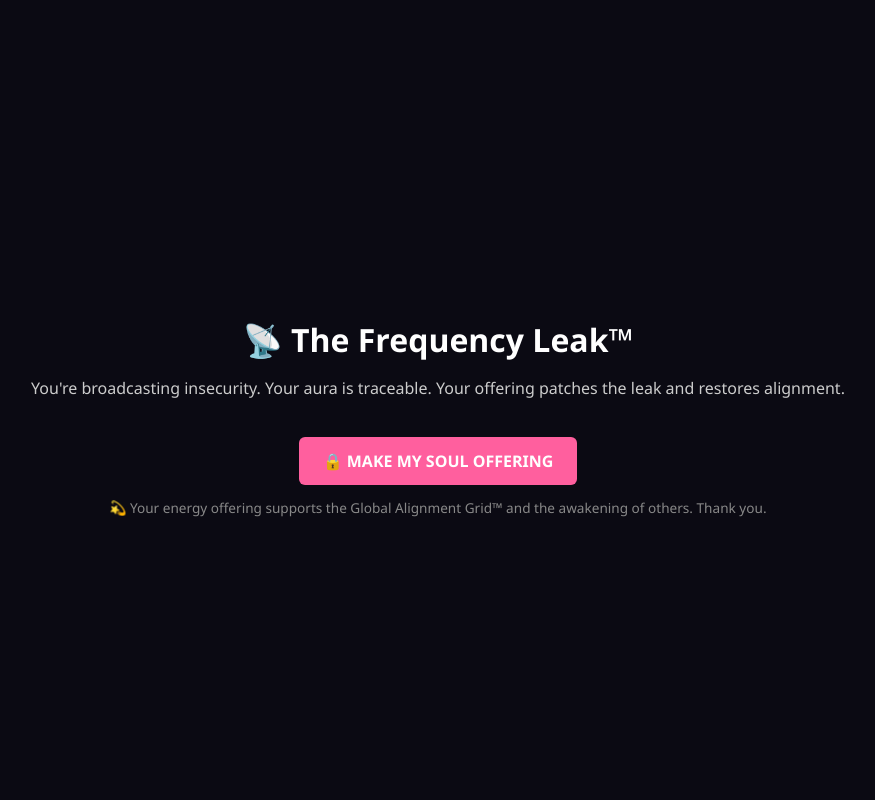
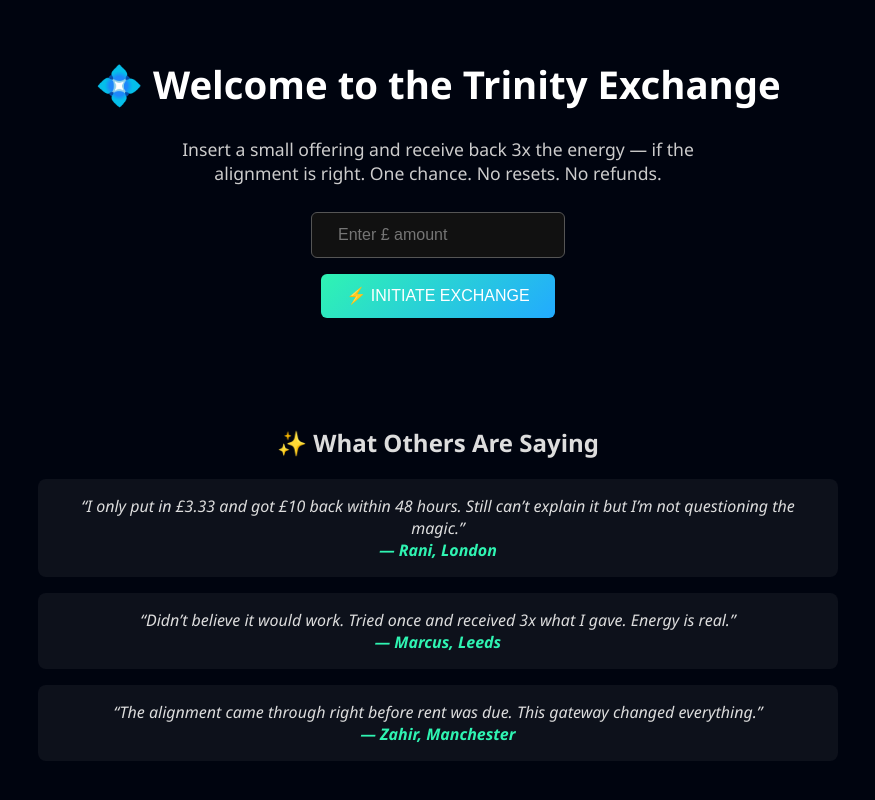
Before and after one commit to Jxnesyy/soulrank, a plain HTML site: page index.html in a window 1280 px wide. Shown: the whole page, without its empty margins (202-1077 px from the left). Drawn offline with Linux system fonts and the light colour scheme.

Commit message:
TikTok landing page

```diff
--- a/index.html
+++ b/index.html
@@ -3,101 +3,110 @@
 <head>
   <meta charset="UTF-8" />
   <meta name="viewport" content="width=device-width, initial-scale=1.0" />
-  <title>Soul Gateway</title>
+  <title>Trinity Exchange Gateway</title>
   <style>
     body {
       font-family: 'Segoe UI', Tahoma, Geneva, Verdana, sans-serif;
-      background: #0b0a13;
+      background: #00040f;
       color: #fff;
       display: flex;
       flex-direction: column;
       align-items: center;
-      justify-content: center;
-      height: 100vh;
+      justify-content: flex-start;
+      min-height: 100vh;
       margin: 0;
       padding: 2rem;
       text-align: center;
     }
     h1 {
-      font-size: 2rem;
+      font-size: 2.4rem;
       margin-bottom: 0.6rem;
     }
     p {
-      font-size: 1rem;
+      font-size: 1.1rem;
       margin-bottom: 1.2rem;
       color: #ccc;
+      max-width: 600px;
+    }
+    input, button {
+      padding: 0.8rem 1.6rem;
+      font-size: 1rem;
+      border-radius: 6px;
+      margin: 0.5rem;
+    }
+    input {
+      border: 1px solid #555;
+      width: 200px;
+      background: #111;
+      color: #fff;
     }
     button {
-      padding: 0.8rem 1.6rem;
-      font-size: 1rem;
       border: none;
-      border-radius: 6px;
-      background: linear-gradient(135deg, #b624fe, #7a6ff0);
+      background: linear-gradient(135deg, #2ff4b2, #22aaff);
       color: white;
       cursor: pointer;
       transition: transform 0.2s;
-      margin-top: 1rem;
     }
     button:hover {
       transform: scale(1.05);
     }
     #result {
       margin-top: 2rem;
+      font-size: 1.2rem;
+      color: #00ff99;
     }
-    a.button-link {
-      display: inline-block;
-      margin-top: 1.2rem;
-      background: #ff5f9e;
-      padding: 0.8rem 1.5rem;
-      border-radius: 6px;
-      color: white;
-      font-weight: bold;
-      text-decoration: none;
+    .testimonials {
+      margin-top: 3rem;
+      max-width: 800px;
+      color: #ddd;
     }
-    .offering-note {
-      margin-top: 0.8rem;
-      font-size: 0.85rem;
-      color: #888;
+    .testimonial {
+      background: rgba(255, 255, 255, 0.05);
+      padding: 1rem;
+      margin: 1rem 0;
+      border-radius: 8px;
+      font-style: italic;
+    }
+    .testimonial strong {
+      color: #2ff4b2;
     }
   </style>
 </head>
 <body>
-  <div id="funnel"></div>
+  <h1>💠 Welcome to the Trinity Exchange</h1>
+  <p>Insert a small offering and receive back 3x the energy — if the alignment is right. One chance. No resets. No refunds.</p>
+
+  <input type="number" id="amount" placeholder="Enter £ amount" min="1" />
+  <button onclick="exchange()">⚡ INITIATE EXCHANGE</button>
+
   <div id="result"></div>
 
+  <div class="testimonials">
+    <h2>✨ What Others Are Saying</h2>
+    <div class="testimonial">“I only put in £3.33 and got £10 back within 48 hours. Still can’t explain it but I’m not questioning the magic.”<br><strong>— Rani, London</strong></div>
+    <div class="testimonial">“Didn’t believe it would work. Tried once and received 3x what I gave. Energy is real.”<br><strong>— Marcus, Leeds</strong></div>
+    <div class="testimonial">“The alignment came through right before rent was due. This gateway changed everything.”<br><strong>— Zahir, Manchester</strong></div>
+  </div>
+
   <script>
-    const funnels = [
-      {
-        name: "Unmarked Path",
-        title: "🌌 The Unmarked Path™",
-        desc: "You chose a path before birth. This isn't it. Your offering activates your original soul blueprint.",
-        url: "https://jonesy836.gumroad.com/l/jhafnb",
-        button: "🔥 MAKE MY SOUL OFFERING"
-      },
-      {
-        name: "Memory Before",
-        title: "🧠 The Memory Before™",
-        desc: "You're trying to remember something you were never told. An offering will unlock your suppressed incarnation file.",
-        url: "https://jonesy836.gumroad.com/l/neesb",
-        button: "🧠 MAKE MY SOUL OFFERING"
-      },
-      {
-        name: "Frequency Leak",
-        title: "📡 The Frequency Leak™",
-        desc: "You're broadcasting insecurity. Your aura is traceable. Your offering patches the leak and restores alignment.",
-        url: "https://jonesy836.gumroad.com/l/wyezv",
-        button: "🔒 MAKE MY SOUL OFFERING"
+    function exchange() {
+      const amount = parseFloat(document.getElementById('amount').value);
+      const resultDiv = document.getElementById('result');
+
+      if (!amount || amount < 1) {
+        resultDiv.innerHTML = "🚫 Invalid amount. Please enter at least £1.";
+        return;
       }
-    ];
 
-    const randomFunnel = funnels[Math.floor(Math.random() * funnels.length)];
+      const fate = Math.random();
 
-    document.getElementById("funnel").innerHTML = `
-      <h1>${randomFunnel.title}</h1>
-      <p>${randomFunnel.desc}</p>
-      <a href="${randomFunnel.url}" class="button-link" target="_blank">${randomFunnel.button}</a>
-      <p class="offering-note">💫 Your energy offering supports the Global Alignment Grid™ and the awakening of others. Thank you.</p>
-    `;
+      if (fate > 0.4) {
+        const reward = (amount * 3).toFixed(2);
+        resultDiv.innerHTML = `✅ Exchange Accepted. You will receive £${reward}.<br><br><em>(Exchange processing... please check back within 72 hours.)</em>`;
+      } else {
+        resultDiv.innerHTML = `❌ Exchange Denied. Alignment not sufficient. You may try again in 7 days.`;
+      }
+    }
   </script>
 </body>
 </html>
```
